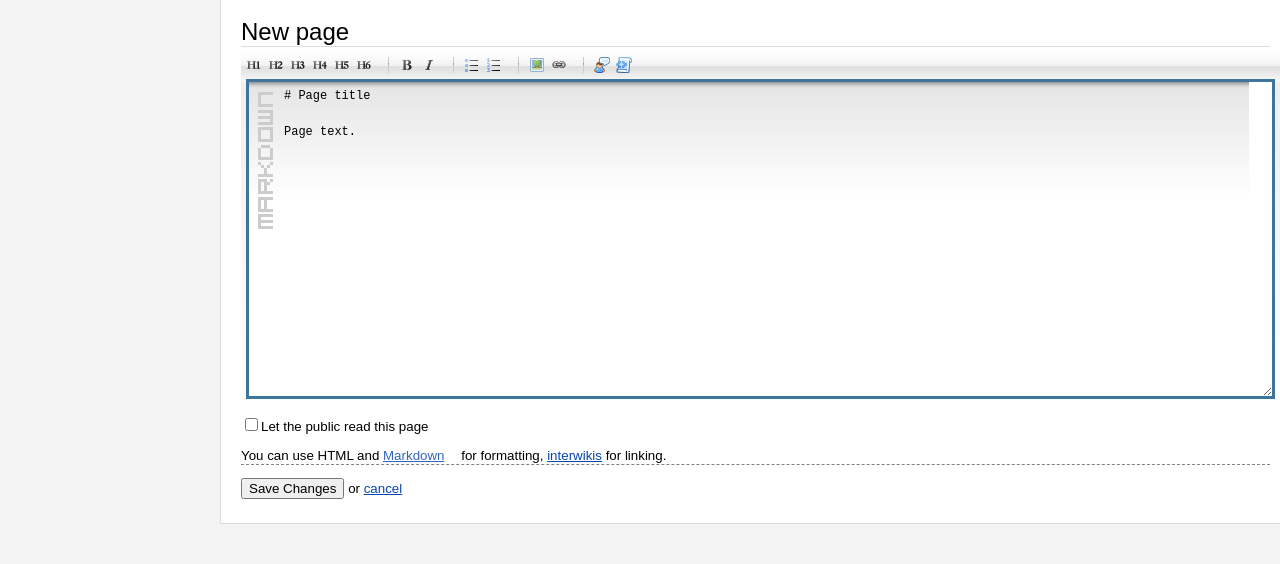
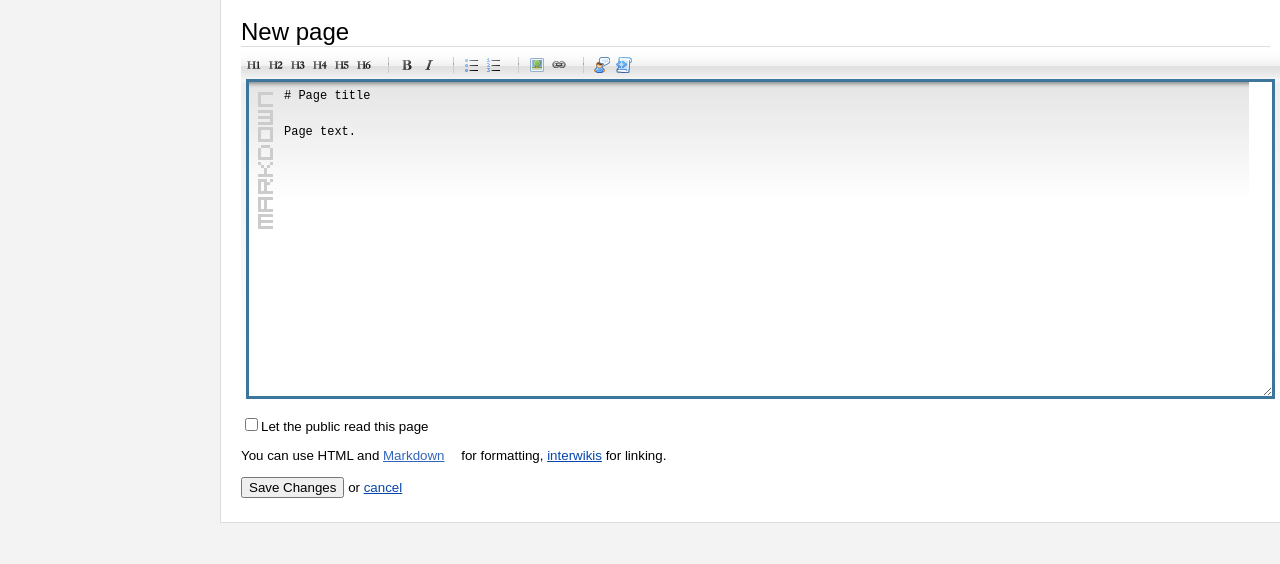
Before and after one commit to WebIntents/wiki, a Django app: template templates/edit.html in a window 1280 px wide. Shown: the part 53-617 px from the top of the page. Run offline with Django 3.2, Linux system fonts and the light colour scheme; the template is opened without the code that fills it, so the values that code supplies are empty; some libraries are stand-ins or nearby versions.

Commit message:
Removed .hint from markdown help message.

```diff
--- a/templates/edit.html
+++ b/templates/edit.html
@@ -26,7 +26,7 @@ Page text.{% endif %}{% endif %}</textarea>
         {% if not settings.pread %}
         <p><label><input type="checkbox" value="True"{% if current_version.pread %} checked="checked"{% endif %} name="pread"/>Let the public read this page</label></p>
         {% endif %}
-        <p class="hint extl">You can use HTML and <a href="http://daringfireball.net/projects/markdown/syntax" target="_blank">Markdown</a> for formatting, <a class="int" href="/w/interwiki" target="_blank">interwikis</a> for linking.</p>
+        <p class="extl">You can use HTML and <a href="http://daringfireball.net/projects/markdown/syntax" target="_blank">Markdown</a> for formatting, <a class="int" href="/w/interwiki" target="_blank">interwikis</a> for linking.</p>
         <input type="submit" value="Save Changes"/> or <a class="int" href="{{ page.title }}">cancel</a>
     </form>
   </div>
```
